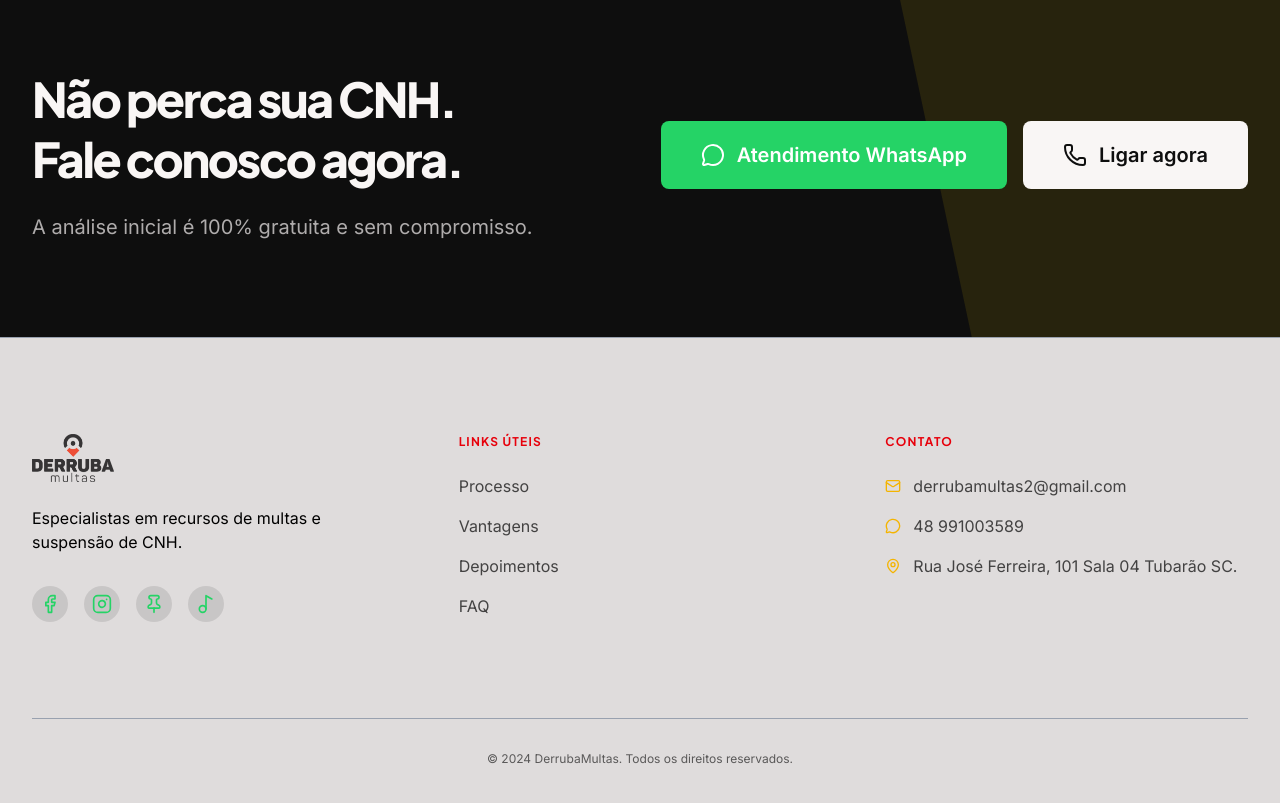
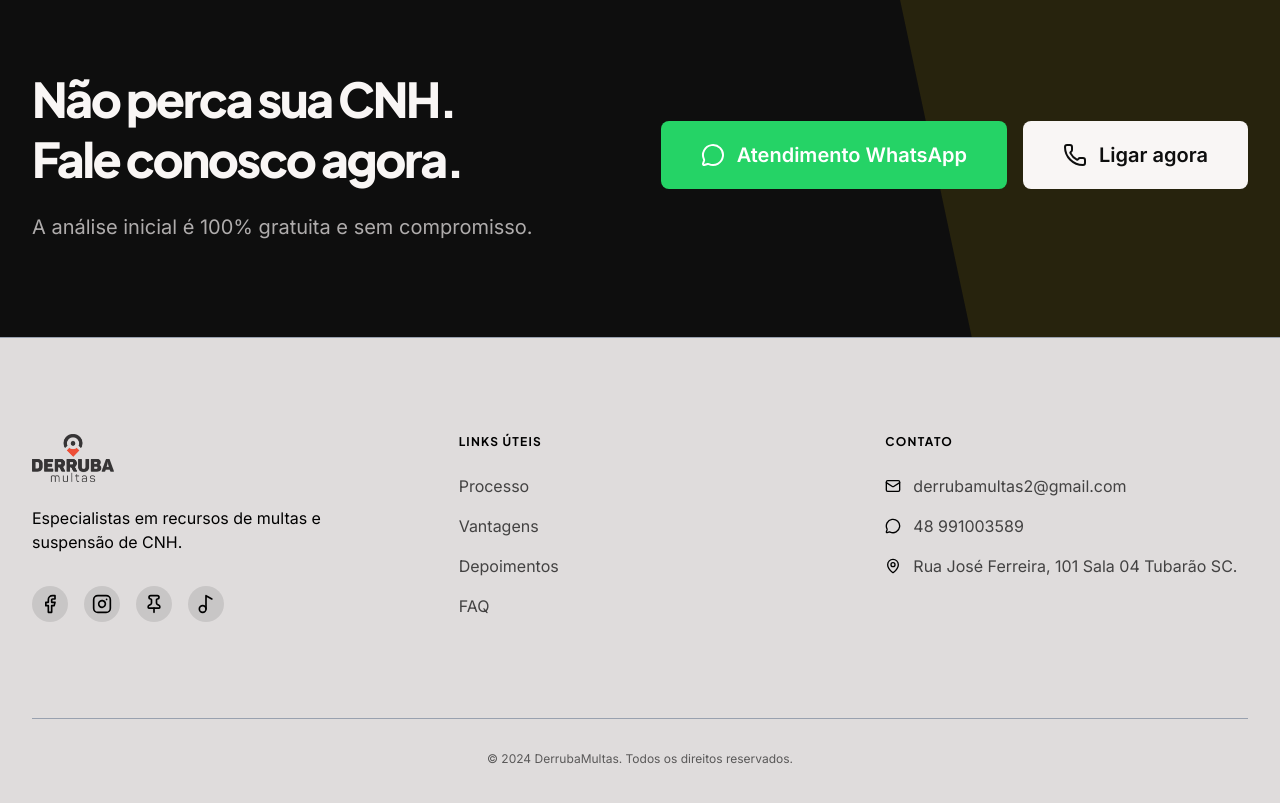
Before and after one commit to joaorosap3-maker/derrubamultas, a React (Vite) app: page / in a window 1280 px wide. Shown: the part 4175-4978 px from the top of the page. Built offline with nearby package versions, Linux system fonts and the light colour scheme.

Commit message:
chore: atualiza landing page e ajustes gerais

```diff
--- a/src/App.tsx
+++ b/src/App.tsx
@@ -581,23 +581,23 @@ Vamos avaliar sem compromisso.`;
             <p className="text-black mb-6 sm:mb-8 max-w-xs text-sm sm:text-base">Especialistas em recursos de multas e suspensão de CNH.</p>
             <div className="flex gap-3 sm:gap-4">
               <a href="#" className="p-2 bg-black/10 rounded-full hover:bg-black/20 transition-all">
-                <Facebook className="w-4 h-4 sm:w-5 sm:h-5 text-[#25D366]" />
+                <Facebook className="w-4 h-4 sm:w-5 sm:h-5 text-black" />
               </a>
               <a href="#" className="p-2 bg-black/10 rounded-full hover:bg-black/20 transition-all">
-                <Instagram className="w-4 h-4 sm:w-5 sm:h-5 text-[#25D366]" />
+                <Instagram className="w-4 h-4 sm:w-5 sm:h-5 text-black" />
               </a>
               <a href="#" className="p-2 bg-black/10 rounded-full hover:bg-black/20 transition-all">
-                <Pin className="w-4 h-4 sm:w-5 sm:h-5 text-[#25D366]" />
+                <Pin className="w-4 h-4 sm:w-5 sm:h-5 text-black" />
               </a>
               <a href="#" className="p-2 bg-black/10 rounded-full hover:bg-black/20 transition-all">
-                <Music2 className="w-4 h-4 sm:w-5 sm:h-5 text-[#25D366]" />
+                <Music2 className="w-4 h-4 sm:w-5 sm:h-5 text-black" />
               </a>
             </div>
           </div>
 
           {/* Links */}
           <div className="flex flex-col items-center md:items-start text-center md:text-left">
-            <h4 className="font-bold uppercase tracking-widest text-xs mb-4 sm:mb-6 text-red-600">Links Úteis</h4>
+            <h4 className="font-bold uppercase tracking-widest text-xs mb-4 sm:mb-6 text-black">Links Úteis</h4>
             <div className="flex flex-col gap-3 sm:gap-4 font-sans text-sm sm:text-base">
               <a className="text-black/70 hover:text-black transition-all" href="#processo">Processo</a>
               <a className="text-black/70 hover:text-black transition-all" href="#vantagens">Vantagens</a>
@@ -608,18 +608,18 @@ Vamos avaliar sem compromisso.`;
 
           {/* Contact */}
           <div className="flex flex-col items-center md:items-start text-center md:text-left">
-            <h4 className="font-bold uppercase tracking-widest text-xs mb-4 sm:mb-6 text-red-600">Contato</h4>
+            <h4 className="font-bold uppercase tracking-widest text-xs mb-4 sm:mb-6 text-black">Contato</h4>
             <div className="flex flex-col gap-3 sm:gap-4 font-sans text-sm sm:text-base text-black/70">
               <div className="flex items-center gap-2 sm:gap-3">
-                <Mail className="w-4 h-4 text-[#F4B400]" />
+                <Mail className="w-4 h-4 text-black" />
                 <span className="break-words">derrubamultas2@gmail.com</span>
               </div>
               <div className="flex items-center gap-2 sm:gap-3">
-                <MessageCircle className="w-4 h-4 text-[#F4B400]" />
+                <MessageCircle className="w-4 h-4 text-black" />
                 48 991003589
               </div>
               <div className="flex items-center gap-2 sm:gap-3">
-                <MapPin className="w-4 h-4 text-[#F4B400]" />
+                <MapPin className="w-4 h-4 text-black" />
                 <span className="break-words">Rua José Ferreira, 101 Sala 04 Tubarão SC.</span>
               </div>
             </div>
```
